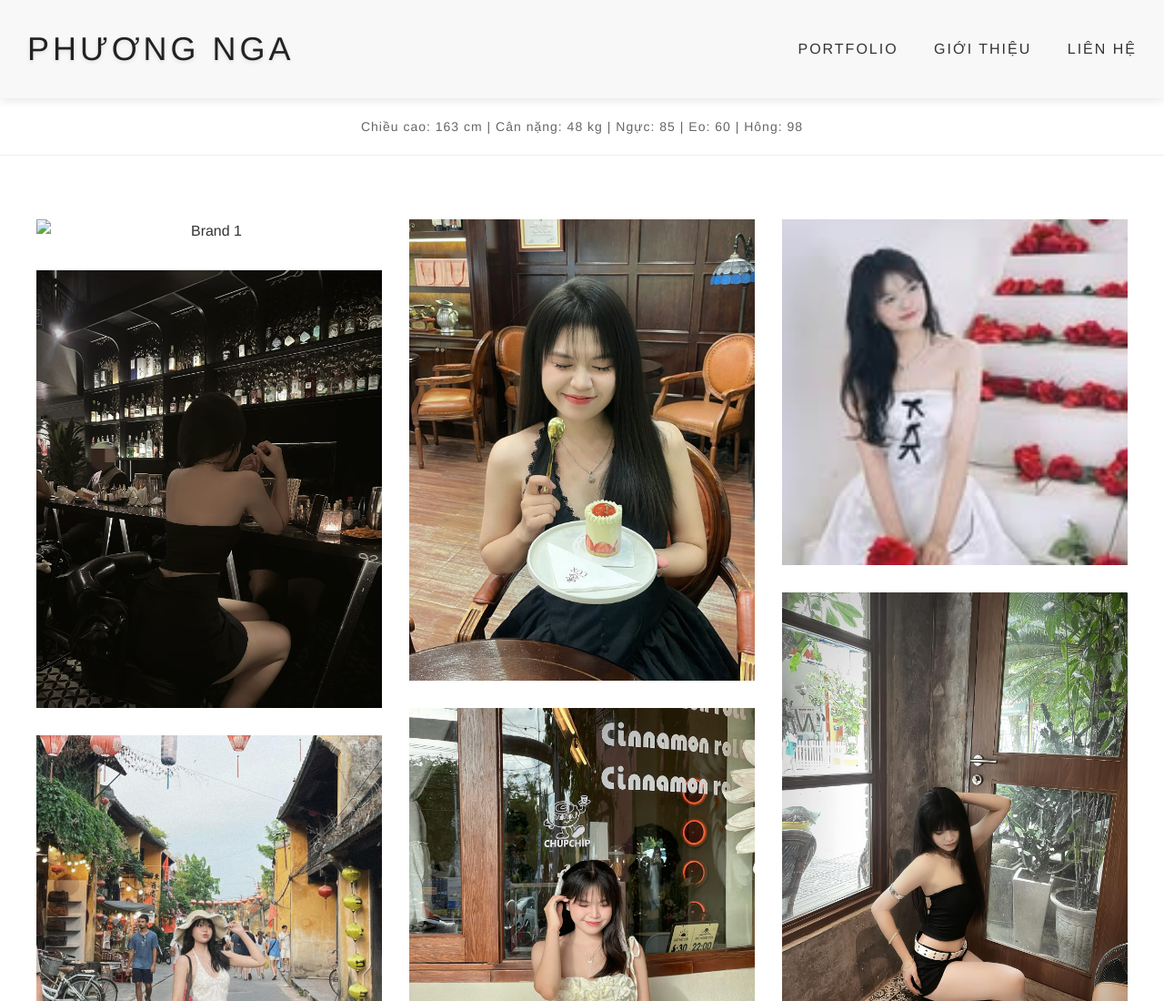
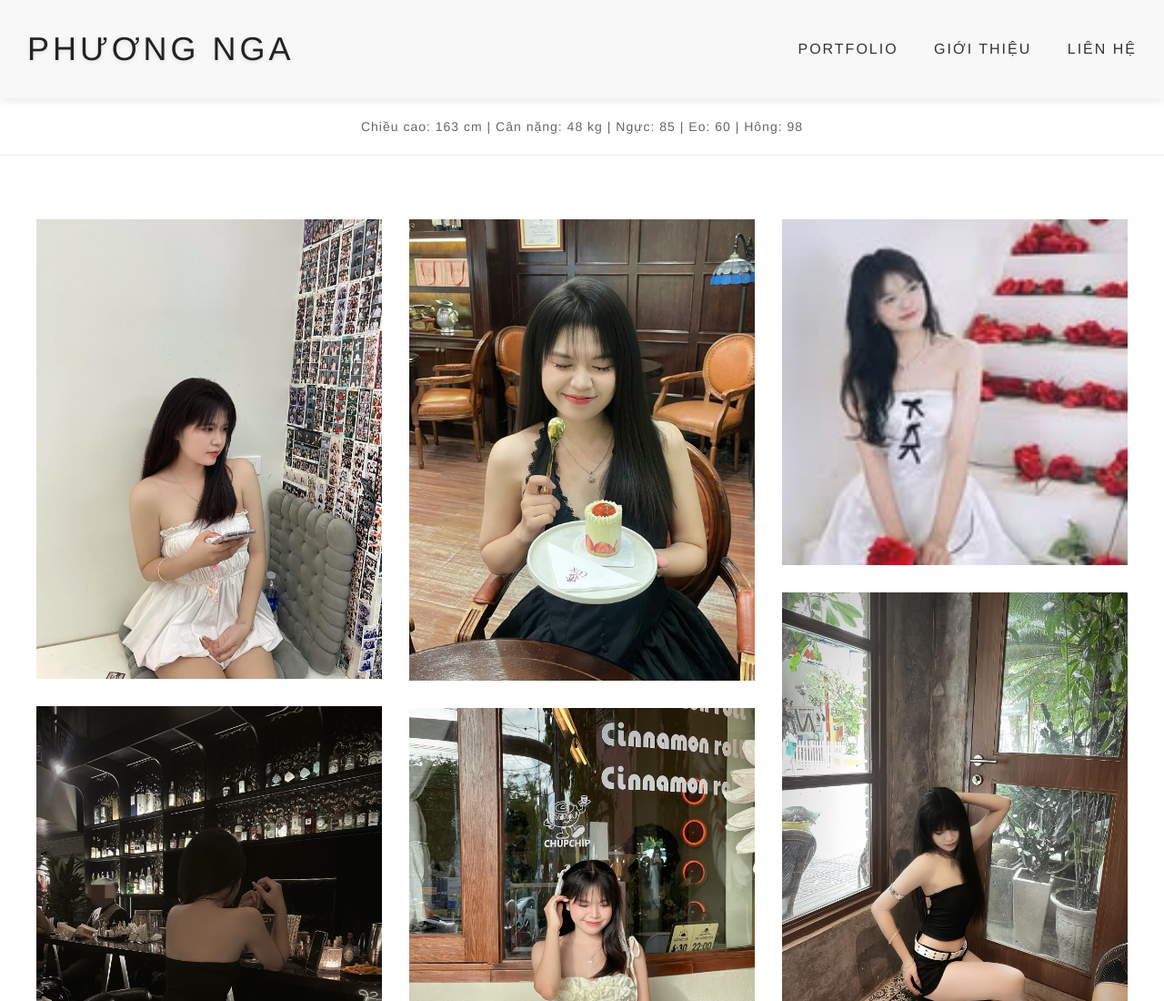
Before and after one commit to jasonnhat/model-porfolio.io, a plain HTML site: page index.html in a window 1280 px wide. Shown: the top 1100 px of the page at 91% size. Drawn offline with Linux system fonts and the light colour scheme; files whose address does not match are found by name; a web font is replaced by a local one.

Commit message:
Fix HTML formatting and update image paths

```diff
--- a/index.html
+++ b/index.html
@@ -32,7 +32,7 @@
     <section id="portfolio">
         <div class="masonry">
             <div class="img-container">
-                <img src="images/photo1.jpg" alt="Brand 1">
+                <img src="photo1.jpg" alt="Brand 1">
             </div>
             <div class="img-container">
                 <img src="images/photo2.jpg" alt="Brand 2">
```
